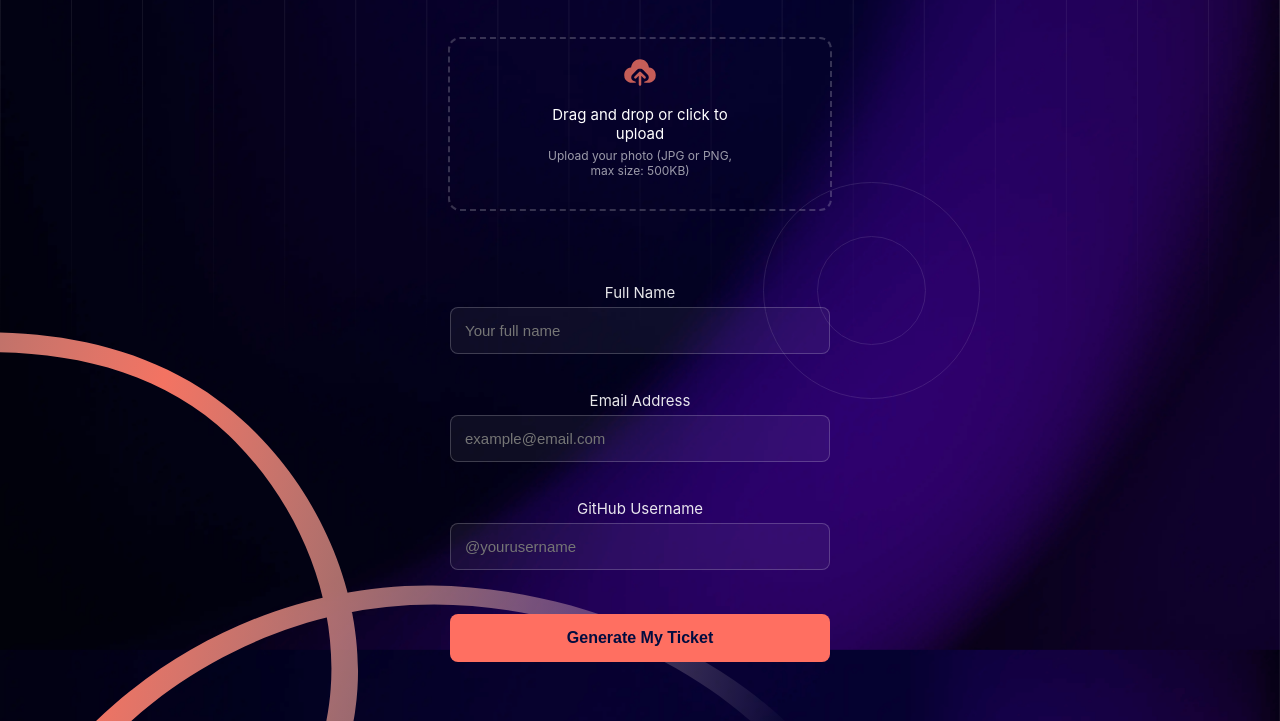
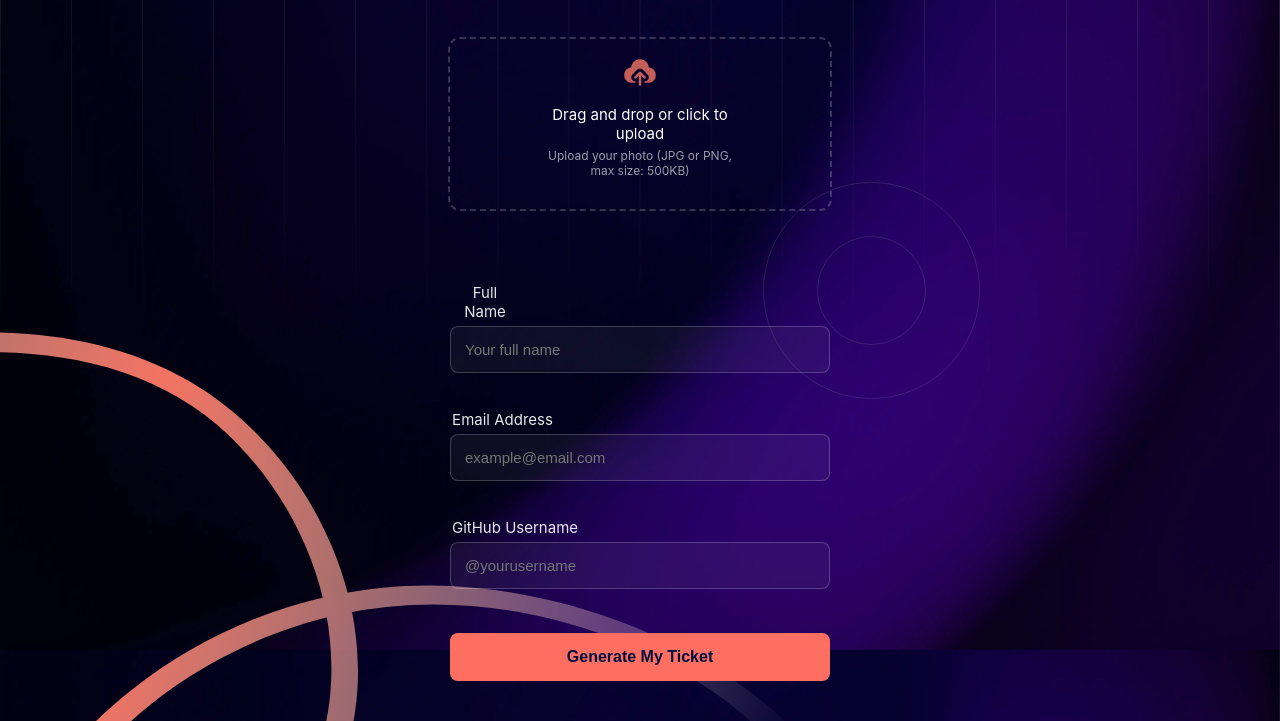
Before and after one commit to Dude-G/ConferenceTicketgenerator, a plain HTML site: page index.html in a window 1280 px wide. Shown: the part 328-1049 px from the top of the page. Drawn offline with Linux system fonts and the light colour scheme; a script that the page names is missing.

Commit message:
added some things

```diff
--- a/index.html
+++ b/index.html
@@ -39,15 +39,15 @@
 
         <form id="ticketForm">
 
-            <label>Full Name</label>
+            <label class="label">Full Name</label>
             <input type="text" id="name" placeholder="Your full name">
             <p class="error-msg" id="nameError"></p>
 
-            <label>Email Address</label>
+            <label class="label2">Email Address</label>
             <input type="email" id="email" placeholder="example@email.com">
             <p class="error-msg" id="emailError"></p>
 
-            <label>GitHub Username</label>
+            <label class="label3">GitHub Username</label>
             <input type="text" id="github" placeholder="@yourusername">
             <p class="error-msg" id="githubError"></p>
 
--- a/style.css
+++ b/style.css
@@ -62,6 +62,17 @@ position: relative;
   margin-top: -10px;
 }
 
+.label{
+  margin-right: 310px;
+}
+
+.label2{
+  margin-right: 275px;
+}
+
+.label3{
+  margin-right: 250px;
+}
 
 .upload-box {
   width: 380px;
@@ -91,7 +102,7 @@ position: relative;
 
 .upload-icon {
   width: 40px;
-  opacity: 0.8;
+  opacity: 0.8;;
 }
 
 .upload-inner p {
```
